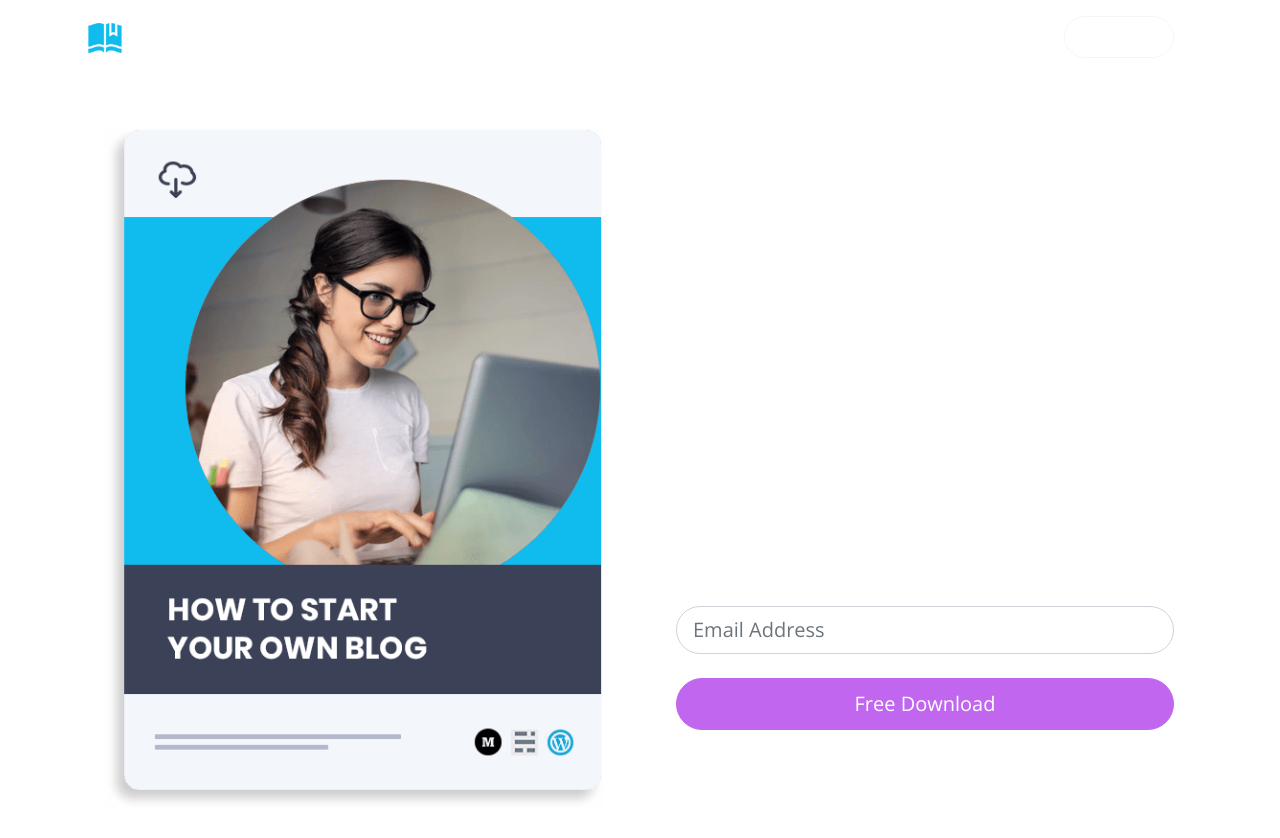
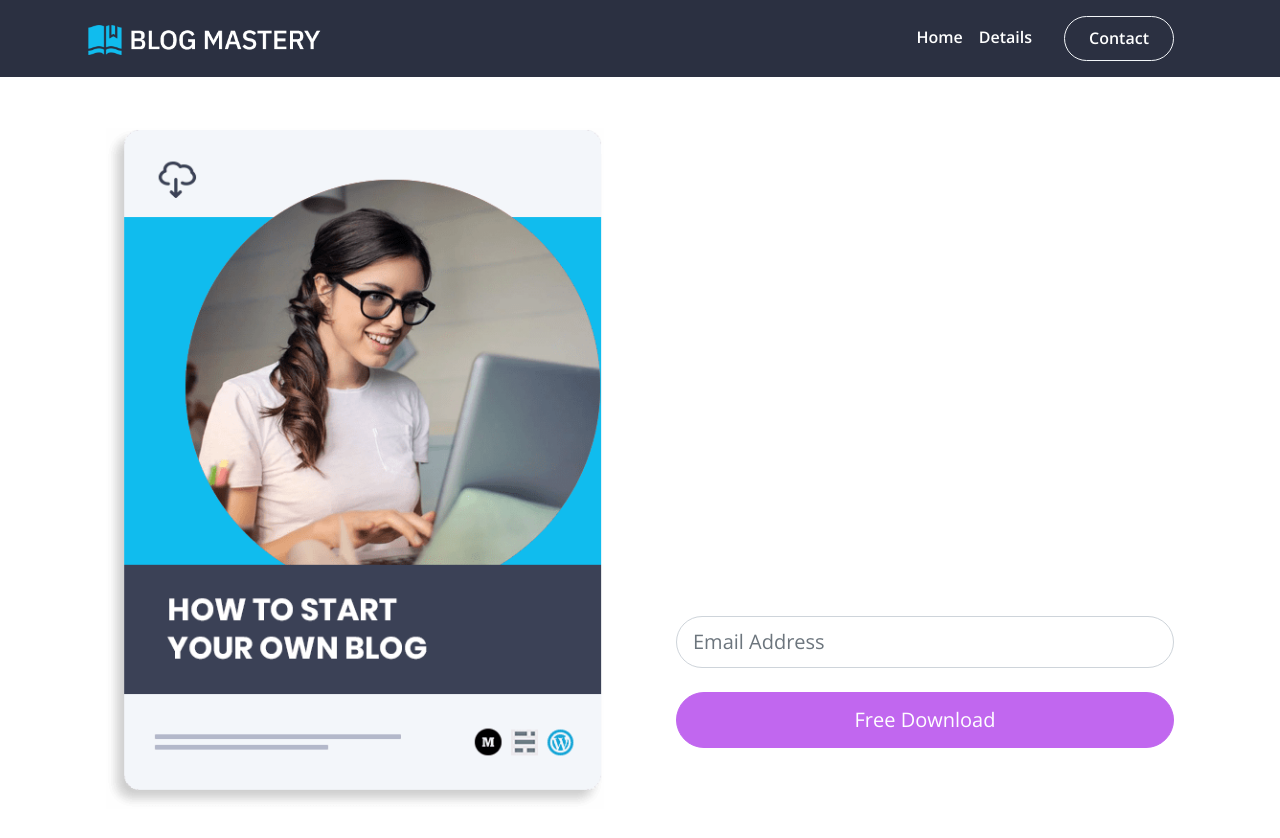
Before and after one commit to matheus-zordan/GitHub, a website: page ebook-website-starter/index.html in a window 1280 px wide. Drawn offline with nearby package versions, Linux system fonts and the light colour scheme; files that its build step writes are made by us from their sources.

Commit message:
arrumando bugs

```diff
--- a/ebook-website-starter/index.html
+++ b/ebook-website-starter/index.html
@@ -16,7 +16,7 @@
 
 <body>
   <!--Navigation-->
-  <nav class="navbar navbar-expand-lg fixed-top navbar-dark">
+  <nav class="navbar navbar-expand-lg fixed-top navbar-dark bg-dark">
     <!-- Início da barra de navegação com classes para estilo, expansão em telas grandes, posição fixa no topo e cores escuras -->
     <div class="container">
       <!-- Div contêiner que alinha o conteúdo da navbar e ajusta sua largura automaticamente -->
--- a/ebook-website-starter/scss/bootstrap.scss
+++ b/ebook-website-starter/scss/bootstrap.scss
@@ -42,4 +42,8 @@ $spacers: (
   8: $spacer * 12,
 ) !default;
 
+$line-height-base:1.7;
+$headings-margin-bottom: $spacer * 1;
+
+
 @import "../node_modules/bootstrap/scss/bootstrap";
```
